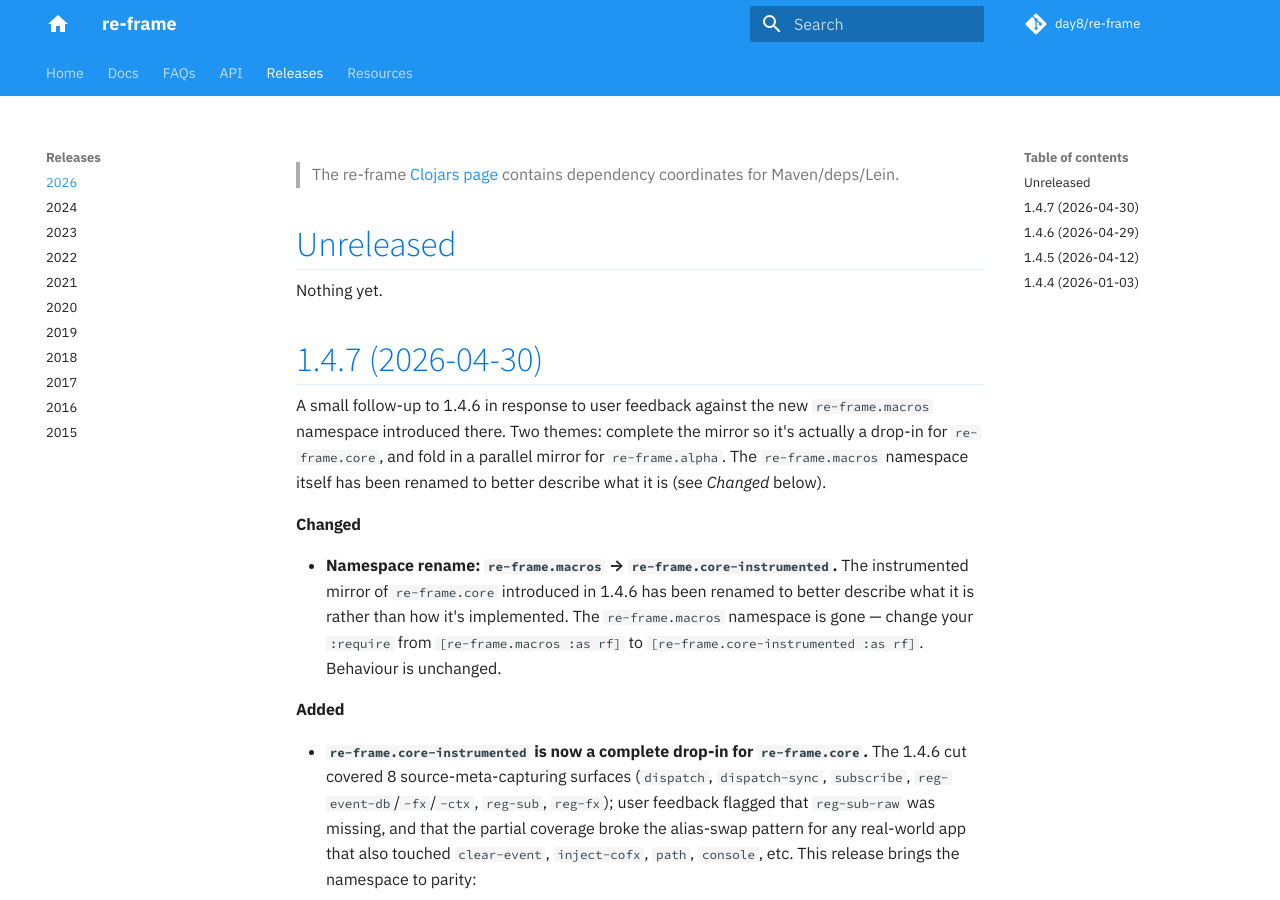
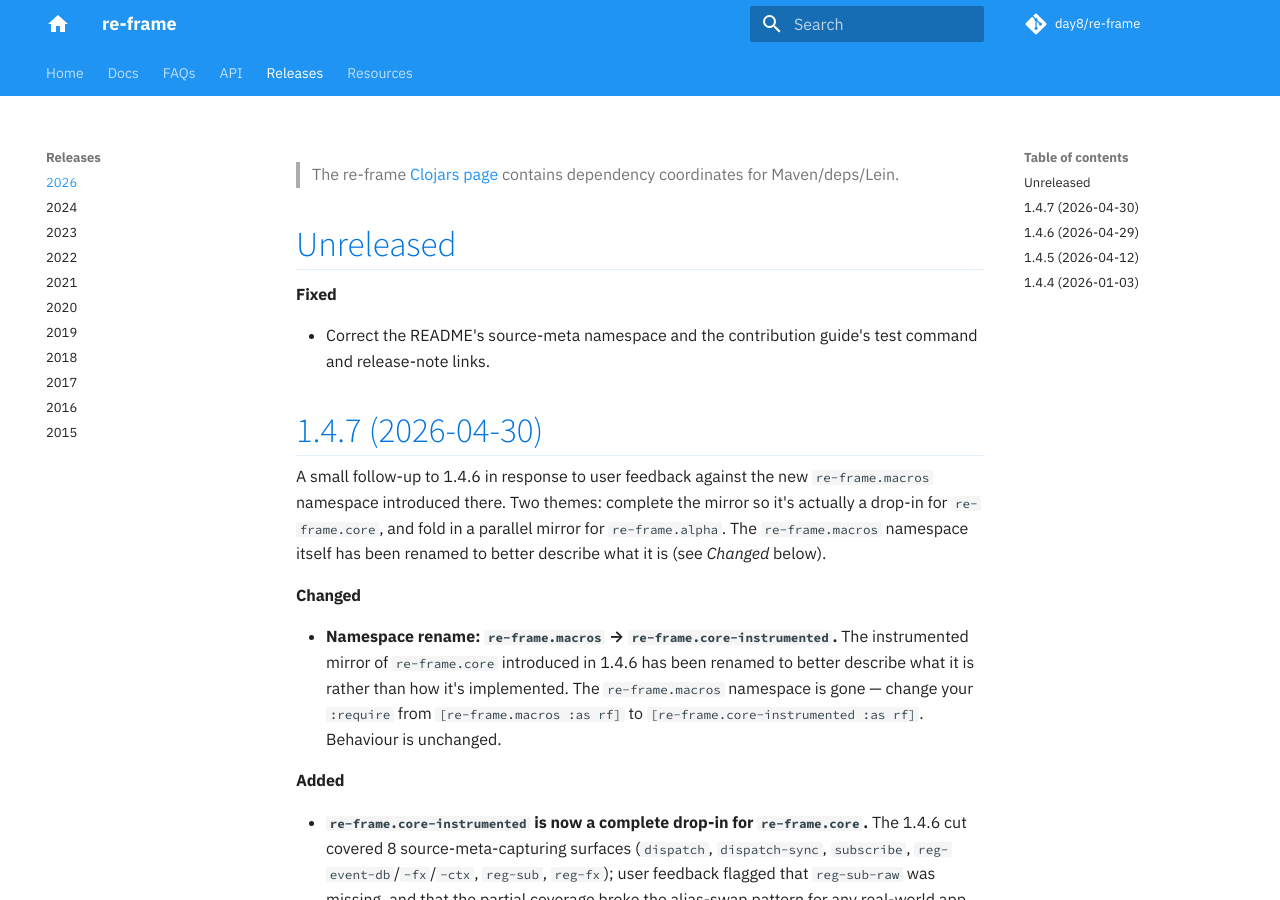
Before and after one commit to day8/re-frame, an MkDocs documentation site: the page built from docs/releases/2026.md, in a window 1280 px wide and 900 px high. Built offline with MkDocs 1.6.1 and Material for MkDocs 9.7.7, drawn with Linux system fonts in a browser that asks for light colours; comment, search, counter and statistics services are not loaded; a style sheet for code colours, icons or effects is not loaded.

Commit message:
docs: correct source-meta and contributor instructions

```diff
--- a/docs/releases/2026.md
+++ b/docs/releases/2026.md
@@ -8,7 +8,9 @@
 
 ## Unreleased
 
-Nothing yet.
+#### Fixed
+
+- Correct the README's source-meta namespace and the contribution guide's test command and release-note links.
 
 ## 1.4.7 (2026-04-30)
 
```
Also changed, not shown: CONTRIBUTING.md (+3 -3 lines), README.md (+2 -2 lines).
